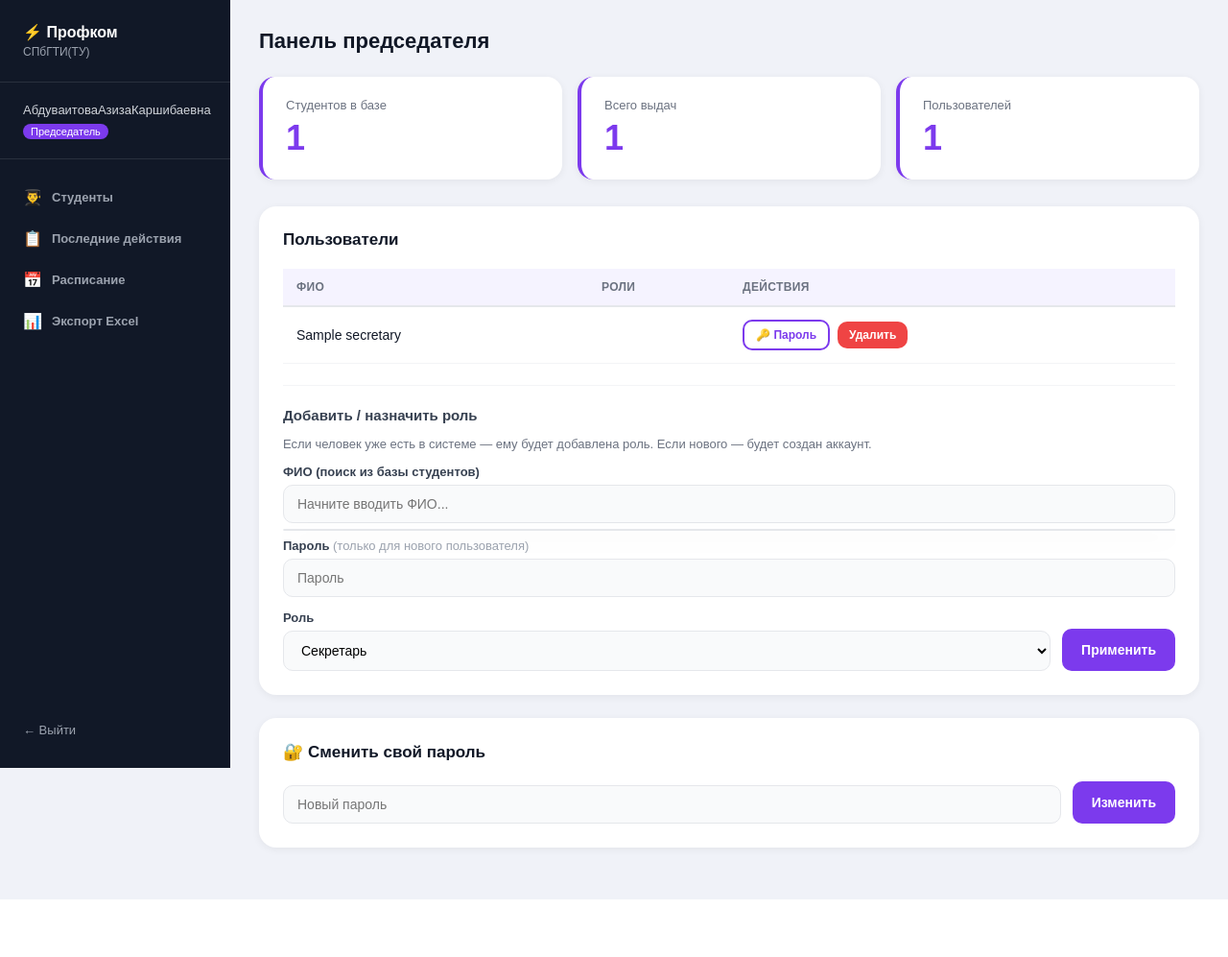
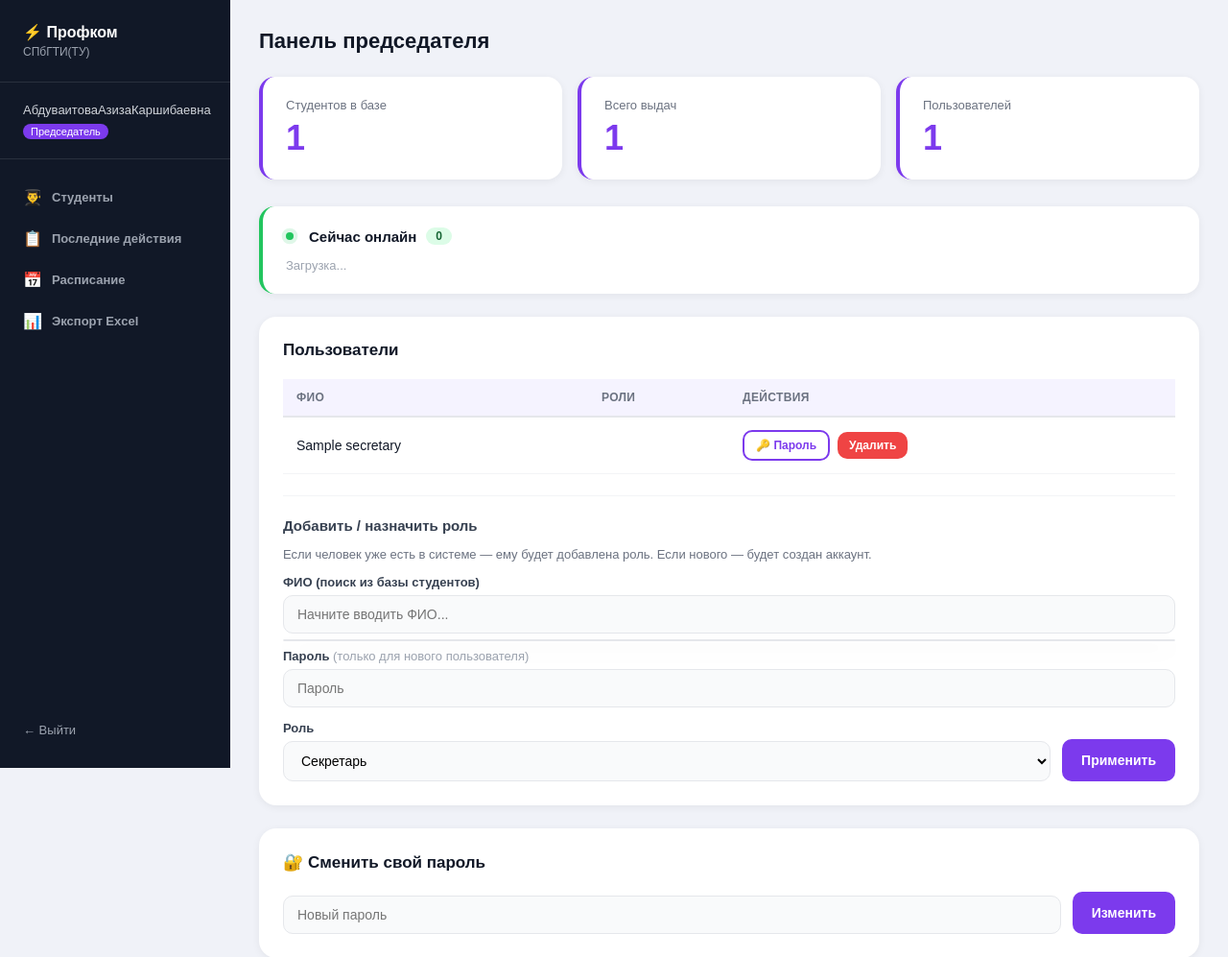
Before and after one commit to hancharegh/profkom-site, a Flask app: template templates/chairman.html in a window 1280 px wide. Shown: the top 997 px of the page at 96% size. Before the commit the page ends 937 px from the top, so only its background shows below. Run offline with Flask 3, Linux system fonts and the light colour scheme; a user stored in the database is signed in; tables that the repository leaves empty hold one stand-in row (values such as "Sample post"); the template is opened without the code that fills it: most values are stand-ins (such as "Sample title", 1, 10 or a date in 2020); some libraries are stand-ins or nearby versions.

Commit message:
Кто онлайн

```diff
--- a/templates/chairman.html
+++ b/templates/chairman.html
@@ -488,6 +488,82 @@
             .main { margin-left: 0; padding: 20px; }
         }
 
+        /* ====== ОНЛАЙН ====== */
+        .online-card {
+            background: white;
+            padding: 22px 24px;
+            border-radius: 16px;
+            box-shadow: 0 2px 8px rgba(0,0,0,0.06);
+            border-left: 4px solid #22c55e;
+            grid-column: 1 / -1;
+        }
+
+        .online-header {
+            display: flex;
+            align-items: center;
+            gap: 10px;
+            margin-bottom: 14px;
+        }
+
+        .online-header h3 {
+            margin: 0;
+            font-size: 15px;
+            color: #111827;
+        }
+
+        .online-count {
+            background: #dcfce7;
+            color: #166534;
+            padding: 2px 10px;
+            border-radius: 20px;
+            font-size: 12px;
+            font-weight: bold;
+        }
+
+        .online-dot {
+            width: 8px;
+            height: 8px;
+            border-radius: 50%;
+            background: #22c55e;
+            display: inline-block;
+            margin-right: 6px;
+            animation: pulse 2s infinite;
+        }
+
+        @keyframes pulse {
+            0%   { box-shadow: 0 0 0 0 rgba(34,197,94,0.5); }
+            70%  { box-shadow: 0 0 0 6px rgba(34,197,94,0); }
+            100% { box-shadow: 0 0 0 0 rgba(34,197,94,0); }
+        }
+
+        .online-list {
+            display: flex;
+            flex-wrap: wrap;
+            gap: 8px;
+        }
+
+        .online-user {
+            display: flex;
+            align-items: center;
+            background: #f9fafb;
+            border: 1px solid #e5e7eb;
+            padding: 7px 14px;
+            border-radius: 20px;
+            font-size: 13px;
+            color: #374151;
+            gap: 6px;
+        }
+
+        .online-user .role-label {
+            font-size: 11px;
+            color: #9ca3af;
+        }
+
+        .online-empty {
+            color: #9ca3af;
+            font-size: 13px;
+        }
+
     </style>
 </head>
 <body>
@@ -560,6 +636,18 @@
         </div>
     </div>
 
+    <!-- ОНЛАЙН -->
+    <div class="online-card" style="margin-bottom:24px;">
+        <div class="online-header">
+            <span class="online-dot"></span>
+            <h3>Сейчас онлайн</h3>
+            <span class="online-count" id="online-count">0</span>
+        </div>
+        <div class="online-list" id="online-list">
+            <span class="online-empty">Загрузка...</span>
+        </div>
+    </div>
+
     <!-- ПОЛЬЗОВАТЕЛИ -->
     <div class="card">
         <h2>Пользователи</h2>
@@ -574,7 +662,7 @@
             </thead>
             <tbody id="secretaries-tbody">
             {% for secretary in secretaries %}
-            <tr id="sec-row-{{ secretary.id }}">
+            <tr id="sec-row-{{ secretary.id }}" data-name="{{ secretary.name }}">
 
                 <td>{{ secretary.name }}</td>
 
@@ -1354,10 +1442,74 @@ function applyFilters() {
 }
 
 // ======================================================
+// ОНЛАЙН ПОЛЬЗОВАТЕЛИ
+// ======================================================
+
+const ROLE_LABELS_ONLINE = {
+    "chairman":      "Председатель",
+    "vice_chairman": "Зам. председателя",
+    "secretary":     "Секретарь",
+    "bureau":        "Профбюро",
+};
+
+async function refreshOnline() {
+    try {
+        const res  = await fetch("/online_users");
+        const data = await res.json();
+
+        const list      = document.getElementById("online-list");
+        const countEl   = document.getElementById("online-count");
+        countEl.textContent = data.length;
+
+        if (data.length === 0) {
+            list.innerHTML = '<span class="online-empty">Никого нет онлайн</span>';
+        } else {
+            list.innerHTML = data.map(u => {
+                const roleLabel = ROLE_LABELS_ONLINE[u.role] || u.role;
+                return `
+                    <div class="online-user">
+                        <span class="online-dot"></span>
+                        <span>${u.name}</span>
+                        <span class="role-label">${roleLabel}</span>
+                    </div>
+                `;
+            }).join("");
+        }
+
+        // Подсвечиваем строки в таблице пользователей
+        document.querySelectorAll("[data-name]").forEach(row => {
+            const name    = row.dataset.name;
+            const isOnline = data.some(u => u.name === name);
+            const nameCell = row.cells[0];
+            if (!nameCell) return;
+
+            // Убираем старую точку
+            const existing = nameCell.querySelector(".user-dot");
+            if (existing) existing.remove();
+
+            if (isOnline) {
+                const dot = document.createElement("span");
+                dot.className = "online-dot user-dot";
+                dot.style.marginRight = "8px";
+                nameCell.insertBefore(dot, nameCell.firstChild);
+            }
+        });
+
+    } catch (e) {
+        console.log("Online refresh error:", e);
+    }
+}
+
+// Первый запрос сразу
+refreshOnline();
+// Обновляем каждые 30 секунд
+setInterval(refreshOnline, 30000);
+
+// ======================================================
 // ANTI SLEEP
 // ======================================================
 
-setInterval(() => fetch("/ping").catch(() => {}), 240000);
+setInterval(() => fetch("/ping").catch(() => {}), 30000);
 
 const hash = window.location.hash;
 if (hash === "#students") openModal("modal-students");
```
